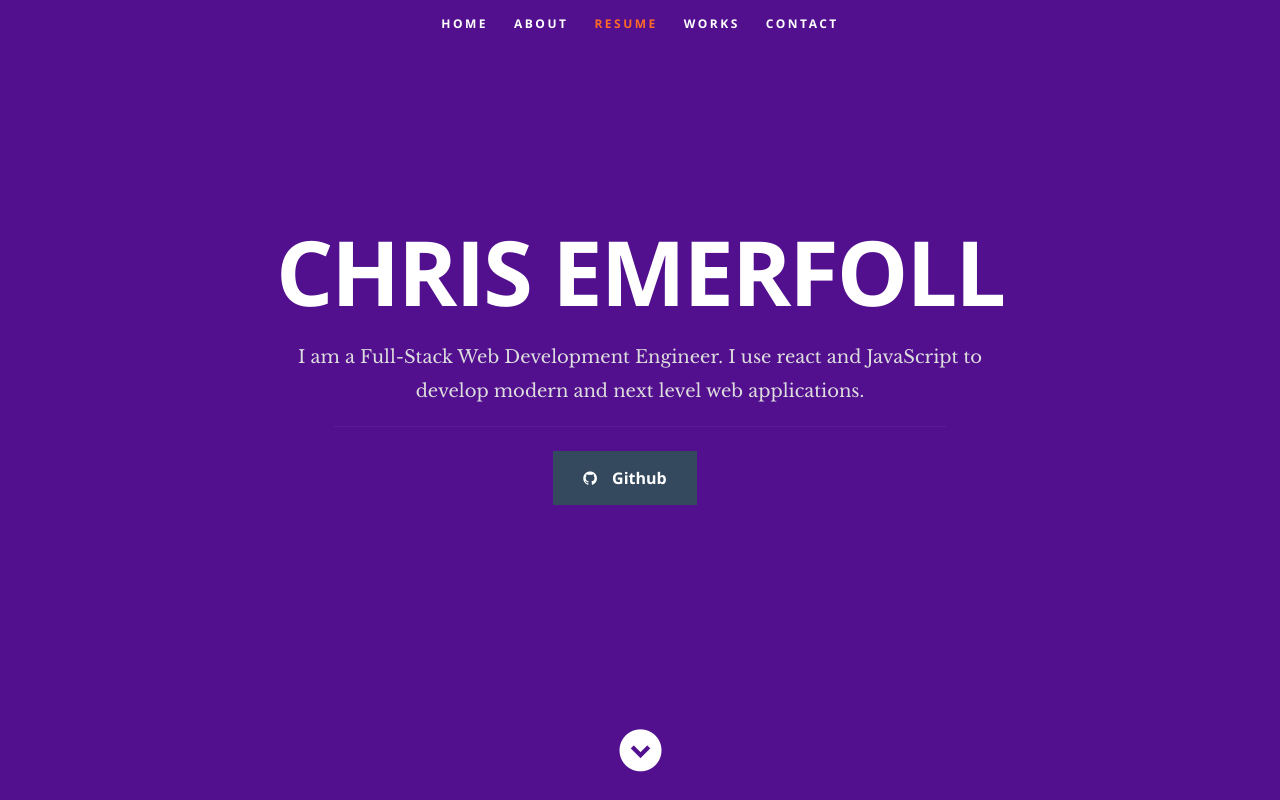
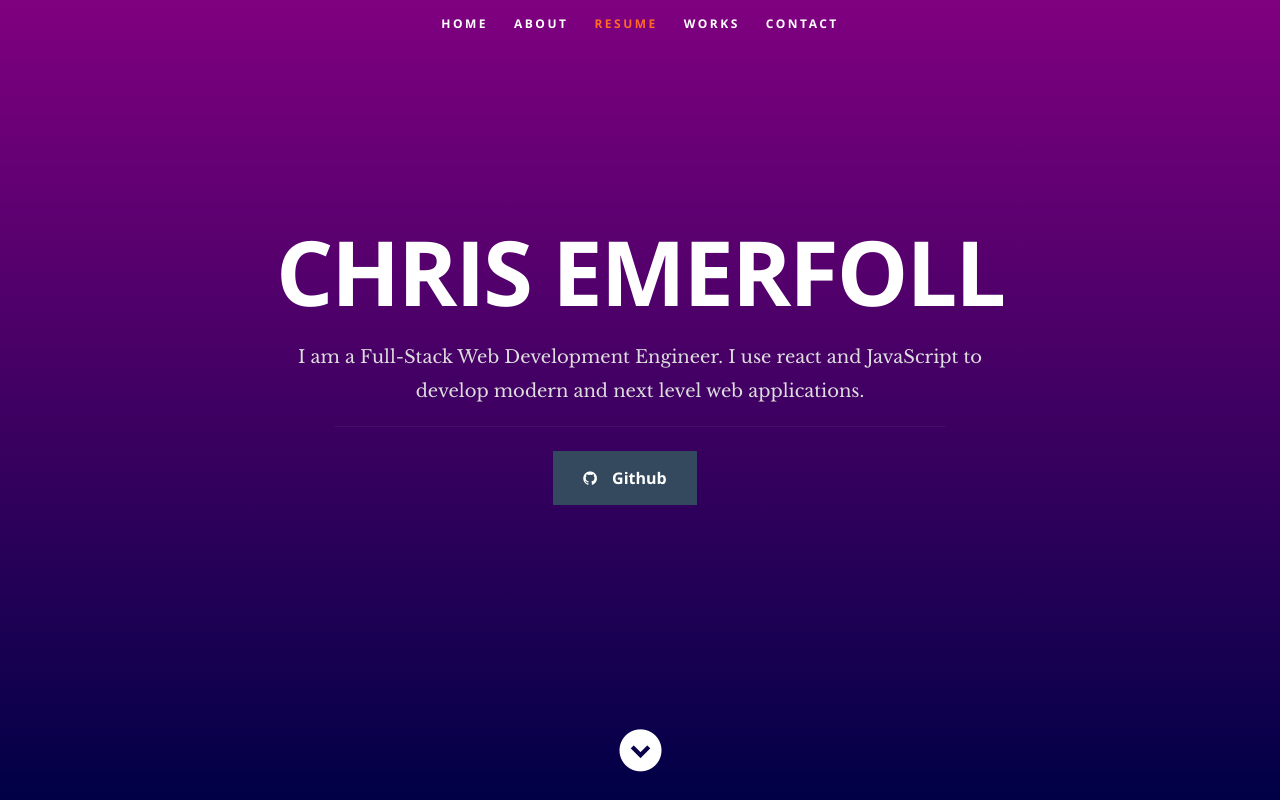
Before and after one commit to Emerfoll/react-portfolio, a React (Create React App) app: page / in a window 1280 px wide. Shown: the top 800 px of the page. Built offline with nearby package versions, Linux system fonts and the light colour scheme.

Commit message:
updated old web resume.

```diff
--- a/src/App.css
+++ b/src/App.css
@@ -1,3 +1,4 @@
 .home {
-    background-color: rgb(82, 16, 143);
+    /* background-color: rgb(82, 16, 143); */
+    background-image: linear-gradient(purple, rgb(0, 0, 70));
 }
--- a/src/Components/Footer.js
+++ b/src/Components/Footer.js
@@ -16,7 +16,7 @@ class Footer extends Component {
     });
 
     return (
-      <footer>
+      <footer className="footer">
         <div className="row">
           <Fade bottom>
             <div className="twelve columns">
```
